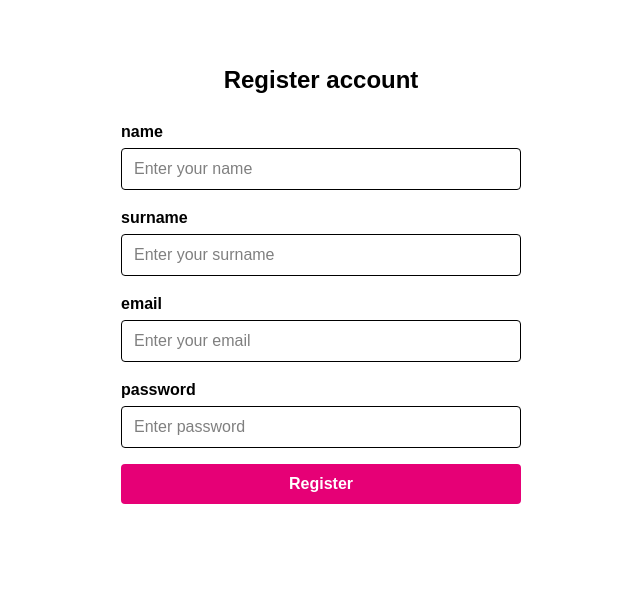
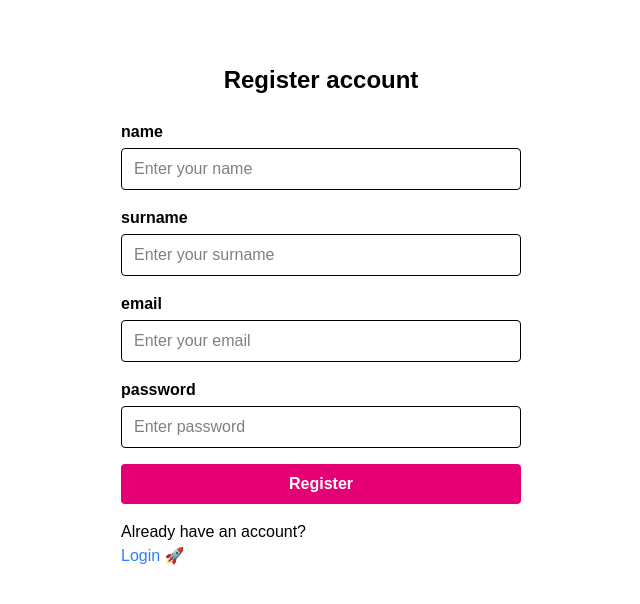
Before and after one commit to ex-Plant/next-postgres-sentry, a Next.js app: page /register in a window 1280 px wide. Shown: the top 604 px of the page, without its empty margins (319-959 px from the left). Built offline with nearby package versions, Linux system fonts and the light colour scheme; no server answers.

Commit message:
fix redirecting logic

```diff
--- a/src/app/components/LoginLink.tsx
+++ b/src/app/components/LoginLink.tsx
@@ -11,9 +11,9 @@ export const LoginLink = ({ link, txt1, txt2 }: LoginLinkPropsT) => {
   return (
     <>
       <div className={`text-nowrap`}>
-        <div>Don`t have an account yet?</div>
-        <Link href={`/register`} className={`w-full text-blue-500`}>
-          Register new account 🚀
+        <div>{txt1}</div>
+        <Link href={link} className={`w-full text-blue-500`}>
+          {txt2}
         </Link>
       </div>
     </>
--- a/src/app/components/RegisterUserForm.tsx
+++ b/src/app/components/RegisterUserForm.tsx
@@ -4,6 +4,7 @@ import { ActionResT } from "@/actions/tickets.action";
 import { registerUser } from "@/actions/auth.actions";
 import { toast } from "sonner";
 import { useRouter } from "next/navigation";
+import { LoginLink } from "@/app/components/LoginLink";
 
 /*
  *
@@ -92,6 +93,11 @@ export const RegisterUserForm = () => {
           >
             {isPending ? "..." : "Register"}
           </button>
+          <LoginLink
+            txt1={"Already have an account?"}
+            txt2={"Login 🚀"}
+            link={"/login"}
+          />
         </form>
       </div>
     </>
--- a/src/middleware.ts
+++ b/src/middleware.ts
@@ -7,7 +7,7 @@ export function middleware(request: NextRequest) {
   //
   const token = request.cookies.get("auth-cookie")?.value;
 
-  if (pathname === "/login") {
+  if (pathname === "/login" || pathname === "/register") {
     return NextResponse.next();
   }
 
```
